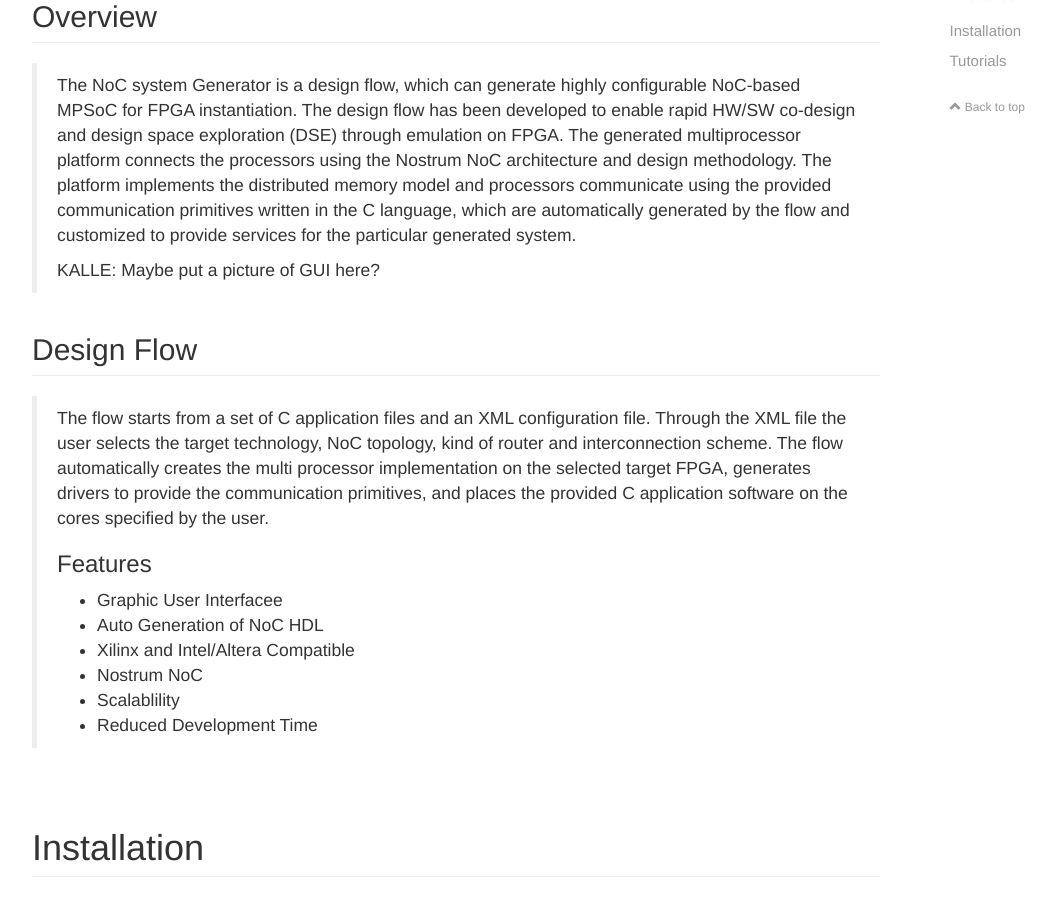
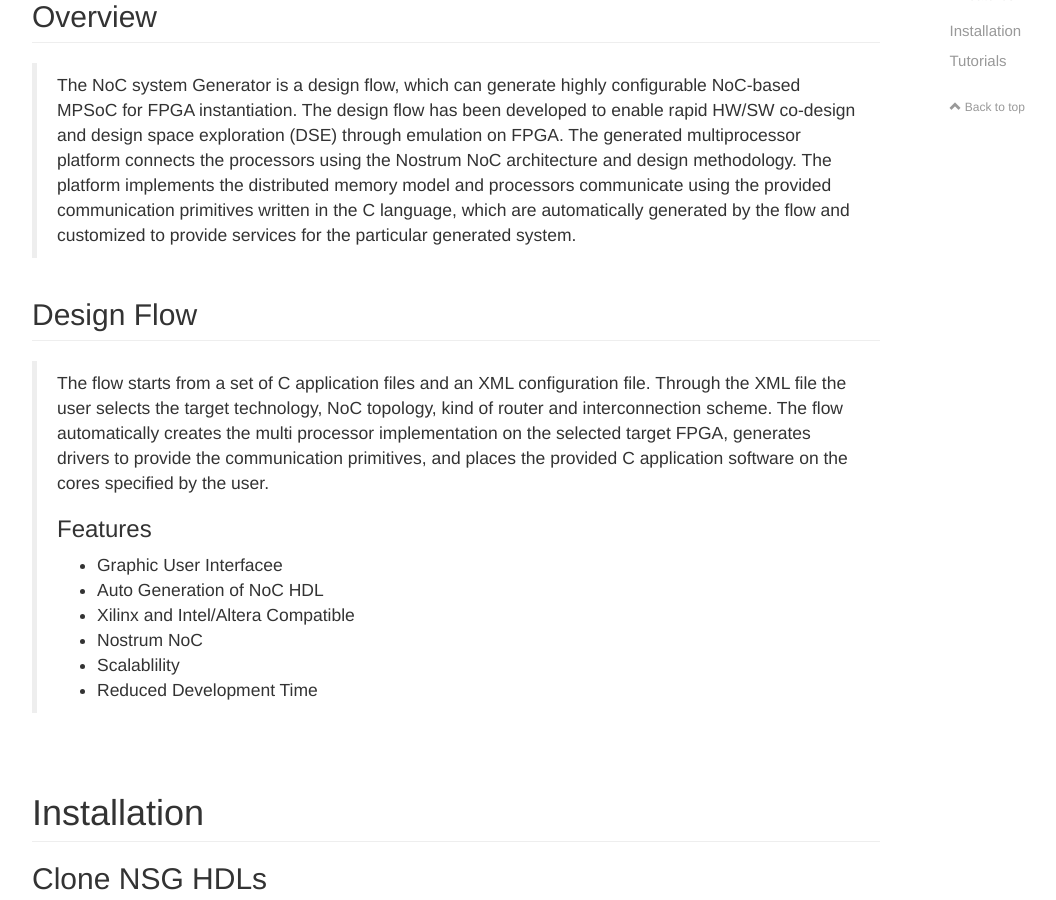
Before and after one commit to Noctegra/noctegra.github.io, a Jekyll site: the page built from index.html, in a window 1280 px wide and 900 px high, scrolled down 555 px. Shown: the whole window, without its empty margins (38-1094 px from the left). Built offline with Jekyll 4.4.1, drawn with Linux system fonts in a browser that asks for light colours; nearby versions of some CDN libraries; some of the changed text lies outside the part shown.

Commit message:
remove comments

```diff
--- a/index.html
+++ b/index.html
@@ -11,7 +11,6 @@ isHome: true
   <blockquote>
     <p>The NoC system Generator is a design flow, which can generate highly configurable NoC-based MPSoC for FPGA instantiation. The design flow has been developed to enable rapid HW/SW co-design and design space exploration (DSE) through emulation on FPGA. The generated multiprocessor platform connects the processors using the Nostrum NoC architecture and design methodology. The platform implements the distributed memory model and processors communicate using the provided communication primitives written in the C language, which are automatically generated by the flow and customized to provide services for the particular generated system.</p>
 
-    <p>KALLE: Maybe put a picture of GUI here?</p>
   </blockquote>
 
   <h2 id="Design Flow" class="page-header">Design Flow</h1>
@@ -183,7 +182,6 @@ $ git clone git://github.com/Noctegra/NSG.git
 <section class="bs-docs-section">
   <h1 id="Tutorials" class="page-header">Tutorials</h1>
   <h2 id="SimulinkTut">Simulink to NoC-Based MPSOC</h2>
-    <p>KALLE: Simulink Video to be posted here</p>
 
 
   <h2 id="RingTut">Synchronous Ring on 2x2 NoC</h2>
```
